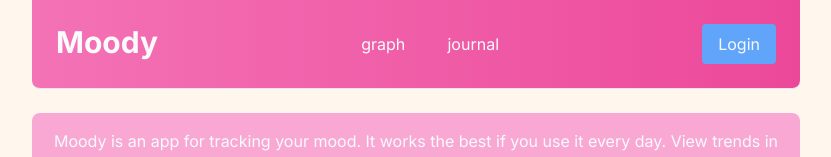
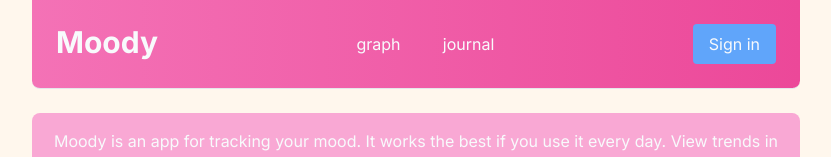
Before and after one commit to csfrey/Moody, a Next.js app: page / in a window 1280 px wide. Shown: the top 157 px of the page, without its empty margins (224-1055 px from the left). Built offline with nearby package versions, Linux system fonts and the light colour scheme; no server answers.

Commit message:
basic server oauth

```diff
--- /dev/null
+++ b/app/api/auth/[...nextauth]/options.ts
@@ -0,0 +1,24 @@
+import type { NextAuthOptions } from "next-auth";
+import GoogleProvider from "next-auth/providers/google";
+import GitHubProvider from "next-auth/providers/github";
+import CredentialsProvider from "next-auth/providers/credentials";
+
+export const authOptions: NextAuthOptions = {
+  // Configure session management
+  session: {
+    strategy: "jwt", // Use JSON Web Tokens (JWT) for session management
+  },
+  // added secret key
+  secret: process.env.NEXTAUTH_SECRET as string,
+  // Configure authentication providers
+  providers: [
+    GitHubProvider({
+      clientId: process.env.GITHUB_CLIENT_ID as string,
+      clientSecret: process.env.GITHUB_CLIENT_SECRET as string,
+    }),
+    GoogleProvider({
+      clientId: process.env.GOOGLE_CLIENT_ID as string,
+      clientSecret: process.env.GOOGLE_CLIENT_SECRET as string,
+    }),
+  ],
+};
--- /dev/null
+++ b/app/api/auth/[...nextauth]/route.ts
@@ -0,0 +1,5 @@
+import NextAuth from "next-auth";
+import { authOptions } from "./options";
+
+const handler = NextAuth(authOptions);
+export { handler as GET, handler as POST };
--- a/app/layout.tsx
+++ b/app/layout.tsx
@@ -2,6 +2,8 @@ import type { Metadata } from "next";
 import { Inter } from "next/font/google";
 import "./globals.css";
 import Link from "next/link";
+import { getServerSession } from "next-auth";
+import { authOptions } from "@/app/api/auth/[...nextauth]/options";
 
 const inter = Inter({ subsets: ["latin"] });
 
@@ -10,11 +12,13 @@ export const metadata: Metadata = {
   description: "Generated by create next app",
 };
 
-export default function RootLayout({
+export default async function RootLayout({
   children,
 }: Readonly<{
   children: React.ReactNode;
 }>) {
+  const session = await getServerSession(authOptions);
+
   return (
     <html lang="en">
       <body className={`${inter.className} bg-orange-50`}>
@@ -31,9 +35,21 @@ export default function RootLayout({
                 journal
               </Link>
             </div>
-            <button className="bg-blue-400 hover:bg-blue-500 py-2 px-4 rounded">
-              Login
-            </button>
+            {session?.user ? (
+              <Link
+                href="/api/auth/signout"
+                className="bg-blue-400 hover:bg-blue-500 py-2 px-4 rounded"
+              >
+                Sign out
+              </Link>
+            ) : (
+              <Link
+                href="/api/auth/signin"
+                className="bg-blue-400 hover:bg-blue-500 py-2 px-4 rounded"
+              >
+                Sign in
+              </Link>
+            )}
           </header>
           <main>{children}</main>
         </div>
--- /dev/null
+++ b/middleware.ts
@@ -0,0 +1,3 @@
+export { default } from "next-auth/middleware";
+
+export const config = { matcher: ["/graph", "/journal"] };
```
Also changed, not shown: package.json (+6 -5 lines), 2 other files (tests, documents, lock files or other folders).
